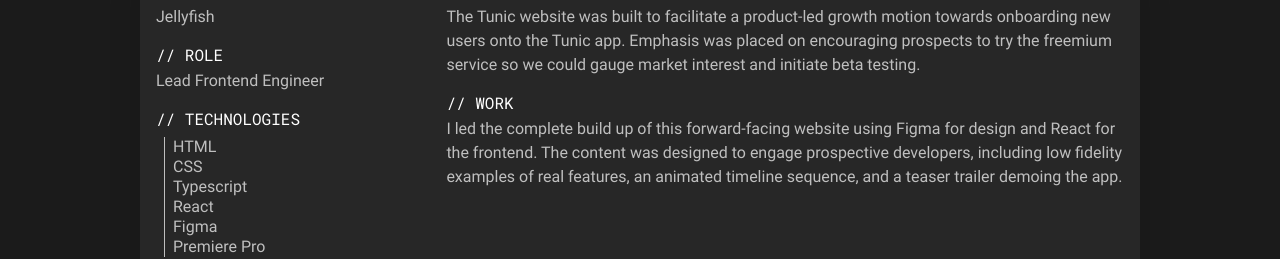
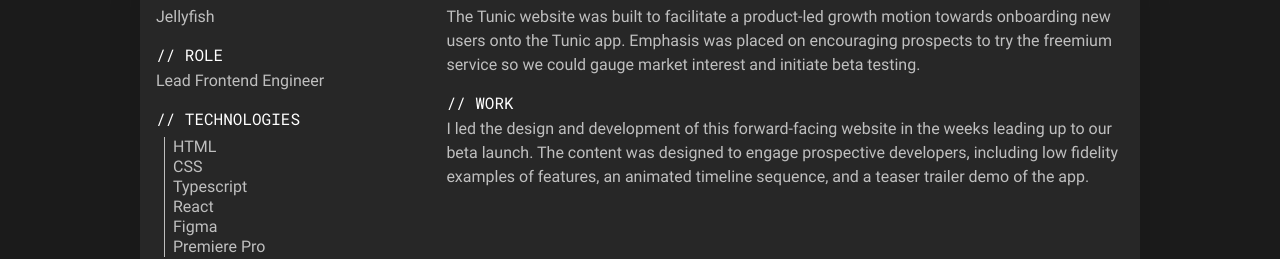
Before and after one commit to Paradoxdotexe/theNJK, a Vue app: page /development in a window 1280 px wide. Shown: the part 1023-1282 px from the top of the page. Built offline with nearby package versions, Linux system fonts and the light colour scheme.

Commit message:
Reword content

```diff
--- a/src/data/development.ts
+++ b/src/data/development.ts
@@ -46,8 +46,8 @@
         'The Tunic website was built to facilitate a product-led growth motion towards onboarding new users onto the Tunic app. ' +
         'Emphasis was placed on encouraging prospects to try the freemium service so we could gauge market interest and initiate beta testing.',
       work:
-        'I led the complete build up of this forward-facing website using Figma for design and React for the frontend. ' +
-        'The content was designed to engage prospective developers, including low fidelity examples of real features, an animated timeline sequence, and a teaser trailer demoing the app.'
+        'I led the design and development of this forward-facing website in the weeks leading up to our beta launch. ' +
+        'The content was designed to engage prospective developers, including low fidelity examples of features, an animated timeline sequence, and a teaser trailer demo of the app.'
     }
   },
   {
```
